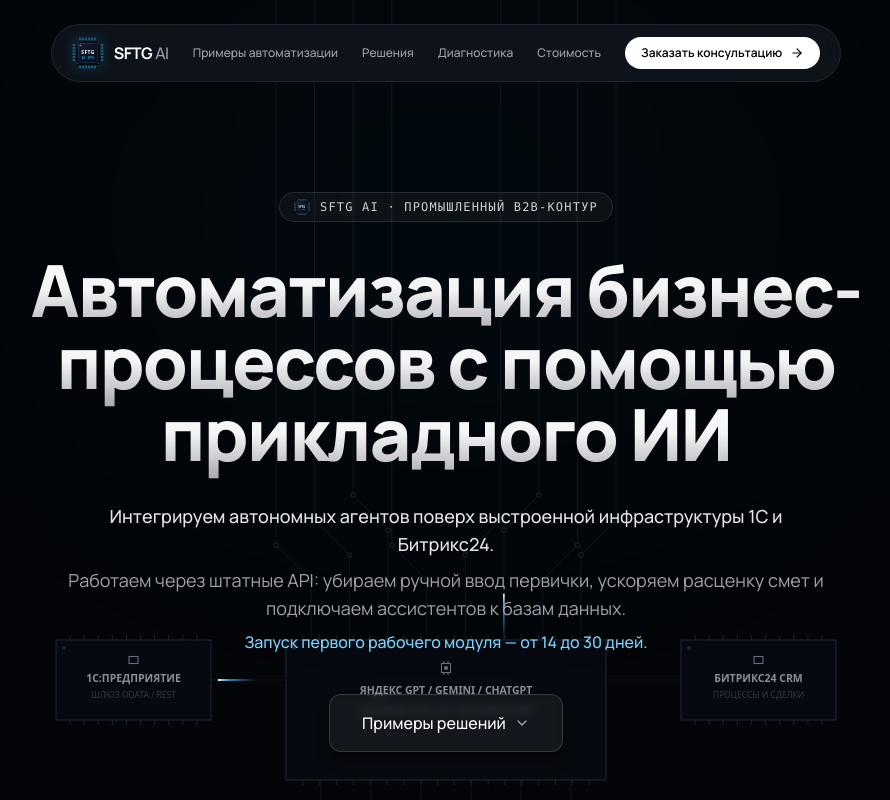
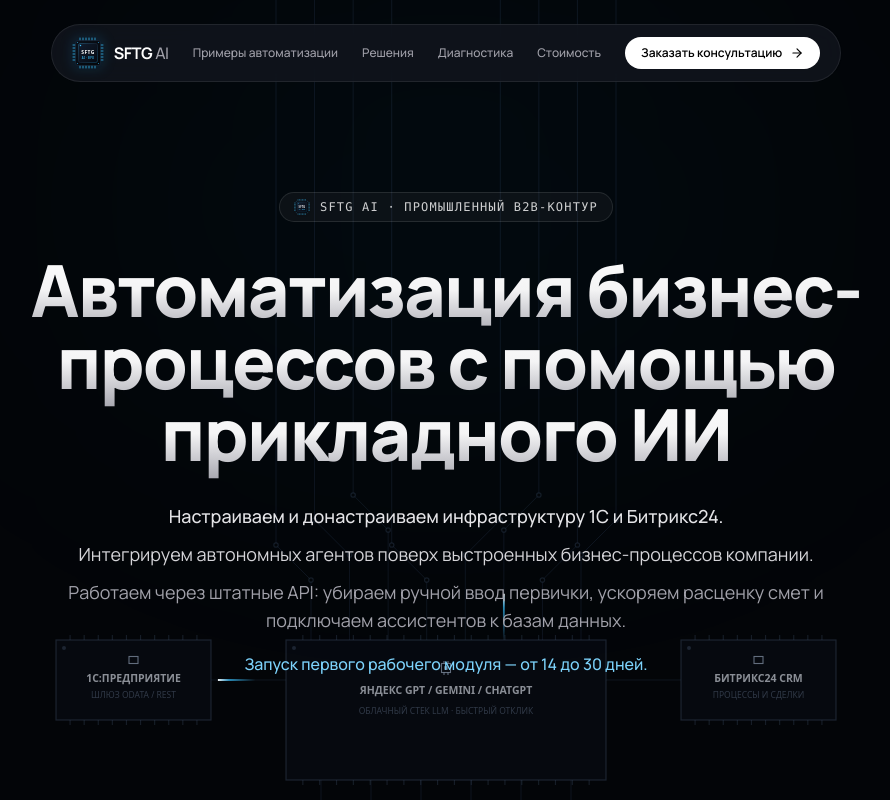
Before and after one commit to akipushdev/softgreat-ai-landing, a React (Vite) app: page / in a window 1280 px wide. Shown: the top 800 px of the page, without its empty margins (194-1084 px from the left). Built offline with nearby package versions, Linux system fonts and the light colour scheme.

Commit message:
feat(hero): articulate 3 core actions in copy and maintain wide spatial breathing room

```diff
--- a/src/components/Hero.jsx
+++ b/src/components/Hero.jsx
@@ -1,10 +1,9 @@
 import React from 'react';
-import { ChevronDown } from 'lucide-react';
 import SftgLogo from './SftgLogo';
 
 export default function Hero() {
   return (
-    <section className="relative pt-36 pb-20 md:pt-48 md:pb-28 overflow-hidden flex flex-col items-center text-center px-4 sm:px-6">
+    <section className="relative pt-36 pb-28 md:pt-48 md:pb-36 min-h-[580px] overflow-hidden flex flex-col items-center justify-center text-center px-4 sm:px-6">
       {/* Декоративное мягкое радиальное свечение */}
       <div
         className="absolute top-1/4 left-1/2 -translate-x-1/2 -translate-y-1/2 w-[700px] h-[400px] bg-sky-500/[0.04] blur-[140px] rounded-full pointer-events-none"
@@ -25,28 +24,20 @@ export default function Hero() {
           </span>
         </h1>
 
-        {/* Подзаголовок: разбивка на 3 удобные строчки */}
-        <div className="max-w-3xl text-base sm:text-lg text-zinc-400 font-normal leading-relaxed mb-10 font-sans space-y-2">
+        {/* Подзаголовок: 3 ключевых действия и срок запуска */}
+        <div className="max-w-3xl text-base sm:text-lg text-zinc-400 font-normal leading-relaxed font-sans space-y-2.5">
           <p className="text-zinc-200 font-medium">
-            Интегрируем автономных агентов поверх выстроенной инфраструктуры 1С и Битрикс24.
+            Настраиваем и донастраиваем инфраструктуру 1С и Битрикс24.
+          </p>
+          <p className="text-zinc-300">
+            Интегрируем автономных агентов поверх выстроенных бизнес-процессов компании.
           </p>
           <p className="text-zinc-400">
             Работаем через штатные API: убираем ручной ввод первички, ускоряем расценку смет и подключаем ассистентов к базам данных.
           </p>
-          <p className="text-sky-300 font-medium text-sm sm:text-base">
+          <p className="text-sky-300 font-medium text-sm sm:text-base pt-2">
             Запуск первого рабочего модуля — от 14 до 30 дней.
           </p>
-        </div>
-
-        {/* Кнопка перехода к примерам */}
-        <div className="flex items-center justify-center w-full sm:w-auto">
-          <a
-            href="#automation-examples"
-            className="w-full sm:w-auto inline-flex items-center justify-center gap-2 px-8 py-4 rounded-xl text-base font-medium text-white bg-white/[0.06] border border-white/15 hover:bg-white/[0.12] hover:border-white/30 transition-all duration-300 active:scale-[0.98] shadow-lg shadow-black/40 backdrop-blur-sm"
-          >
-            <span>Примеры решений</span>
-            <ChevronDown className="w-4 h-4 text-zinc-400" />
-          </a>
         </div>
       </div>
     </section>
```
Also changed, not shown: 1 other file (tests, documents, lock files or other folders).
